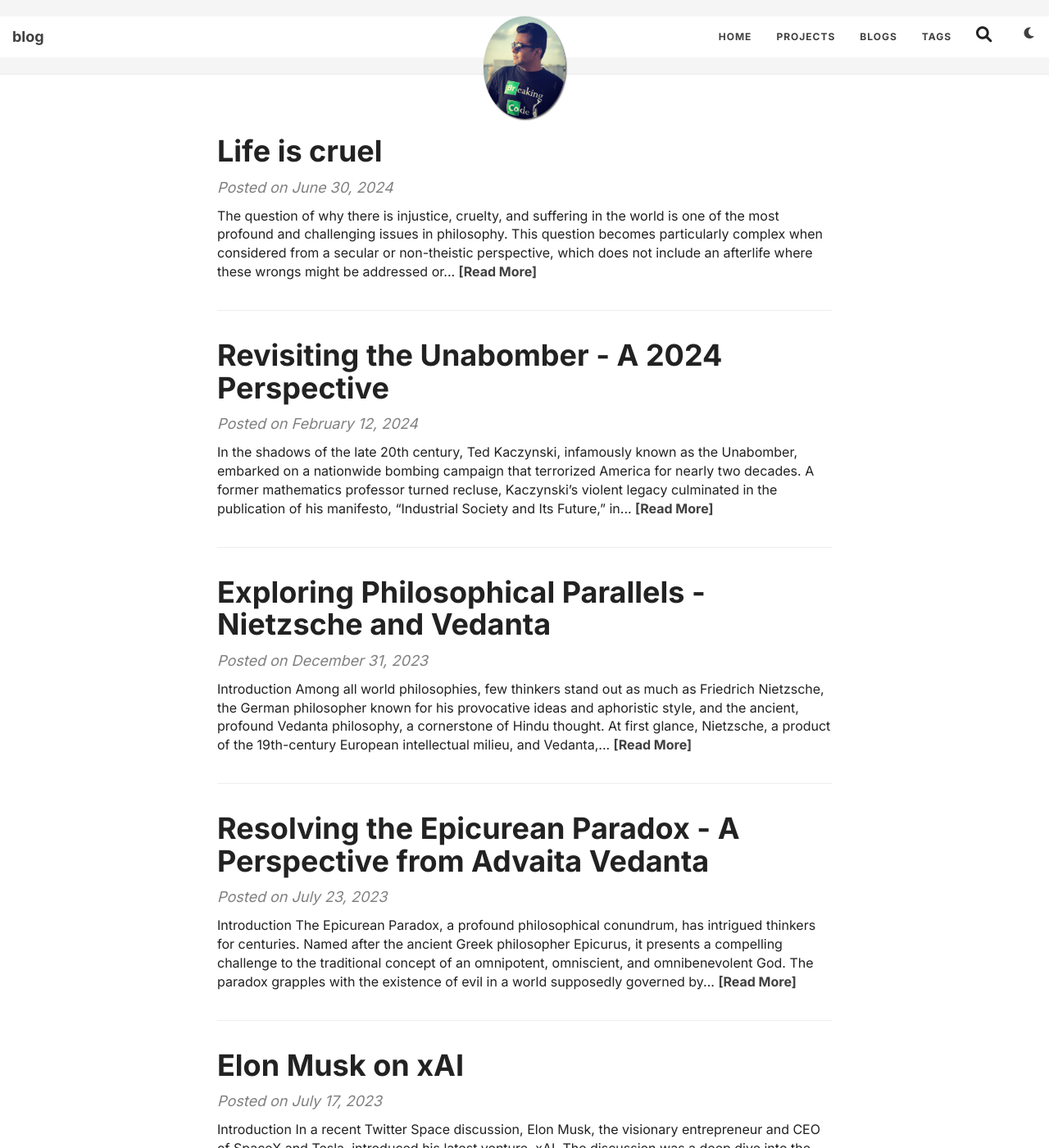
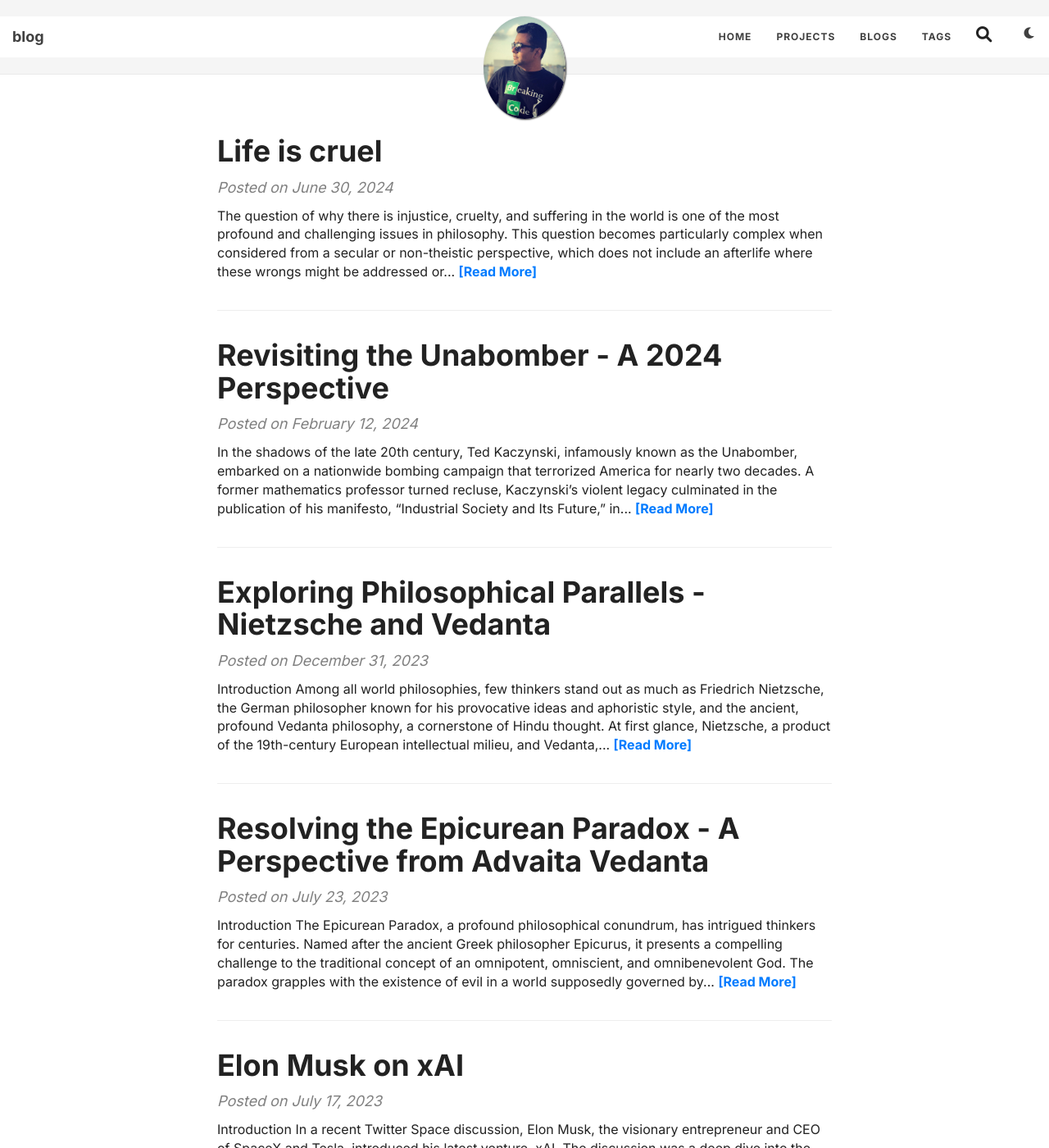
Before and after one commit to themayursinha/blog, a Jekyll site: the page built from blogs/index.html, in a window 1280 px wide and 1400 px high. Shown: the whole window at 82% size. Built offline with Jekyll 4.4.1, drawn with Linux system fonts in a browser that asks for light colours; the list of posts is cut into pages by our own code; comment, search, counter and statistics services are not loaded.

Commit message:
fix tags

```diff
--- a/css/main.css
+++ b/css/main.css
@@ -368,6 +368,10 @@
 }
 .post-preview .post-read-more {
   font-weight: 800;
+  color: #007bff !important;
+}
+.post-preview .post-read-more:hover {
+  color: #0056b3 !important;
 }
 
 @media only screen and (min-width: 768px) {
@@ -456,7 +460,7 @@
 .intro-header.big-img .page-heading,
 .intro-header.big-img .post-heading {
   padding: 100px 0;
-  color: #222;
+  color: var(--text);
   text-shadow: none;
 }
 .intro-header .page-heading h1 {
@@ -747,6 +751,19 @@
 
 .tag-btn {
   margin: 5px;
+  color: #fff !important;
+  background-color: #337ab7 !important;
+  border: none;
+  border-radius: 8px;
+  display: inline-block;
+  padding: 10px 24px;
+  font-size: 20px;
+  font-weight: 500;
+  transition: background 0.2s;
+}
+.tag-btn:hover {
+  background-color: #23527c !important;
+  color: #fff !important;
 }
 
 #full-tags-list {
```
